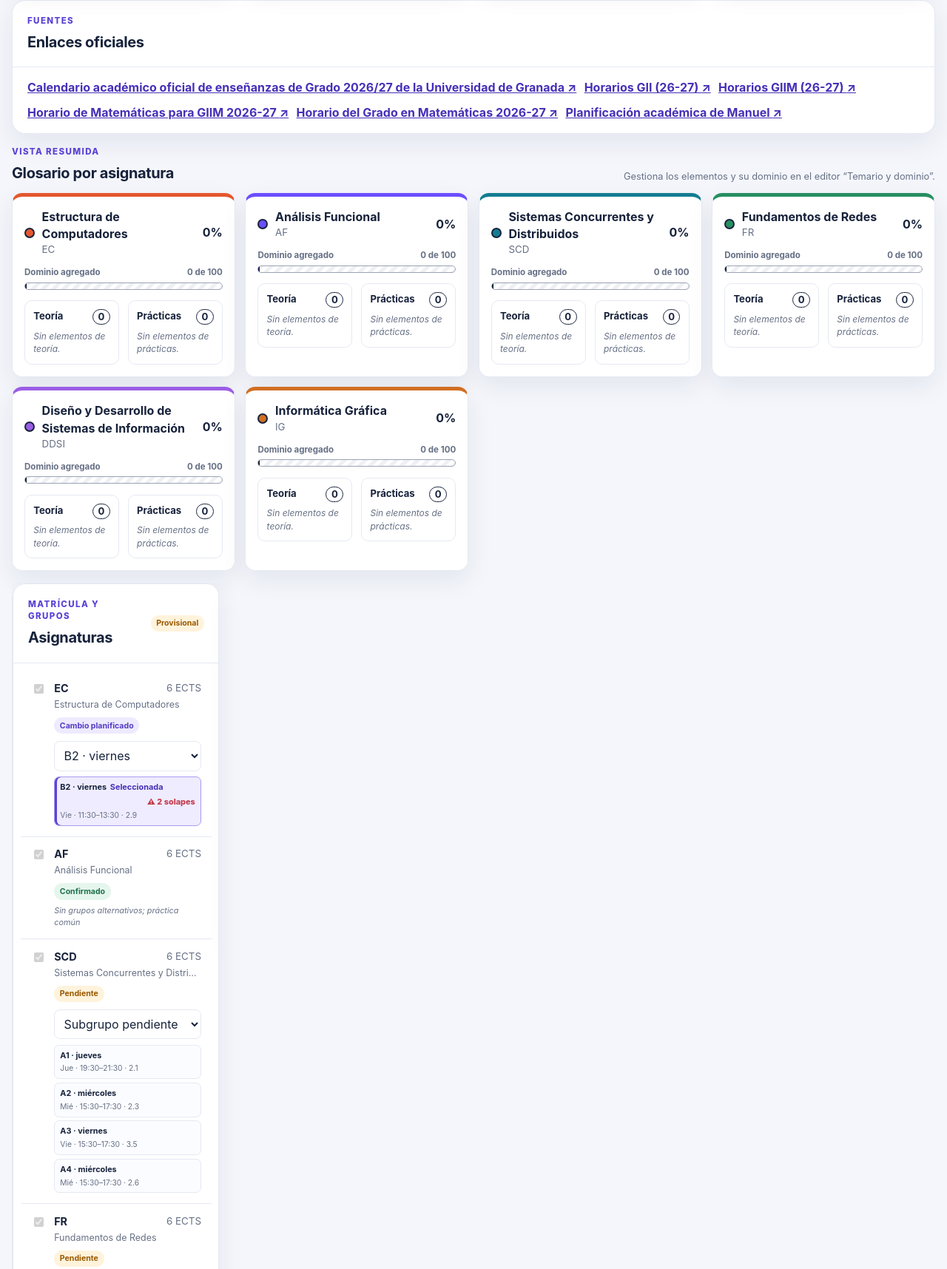
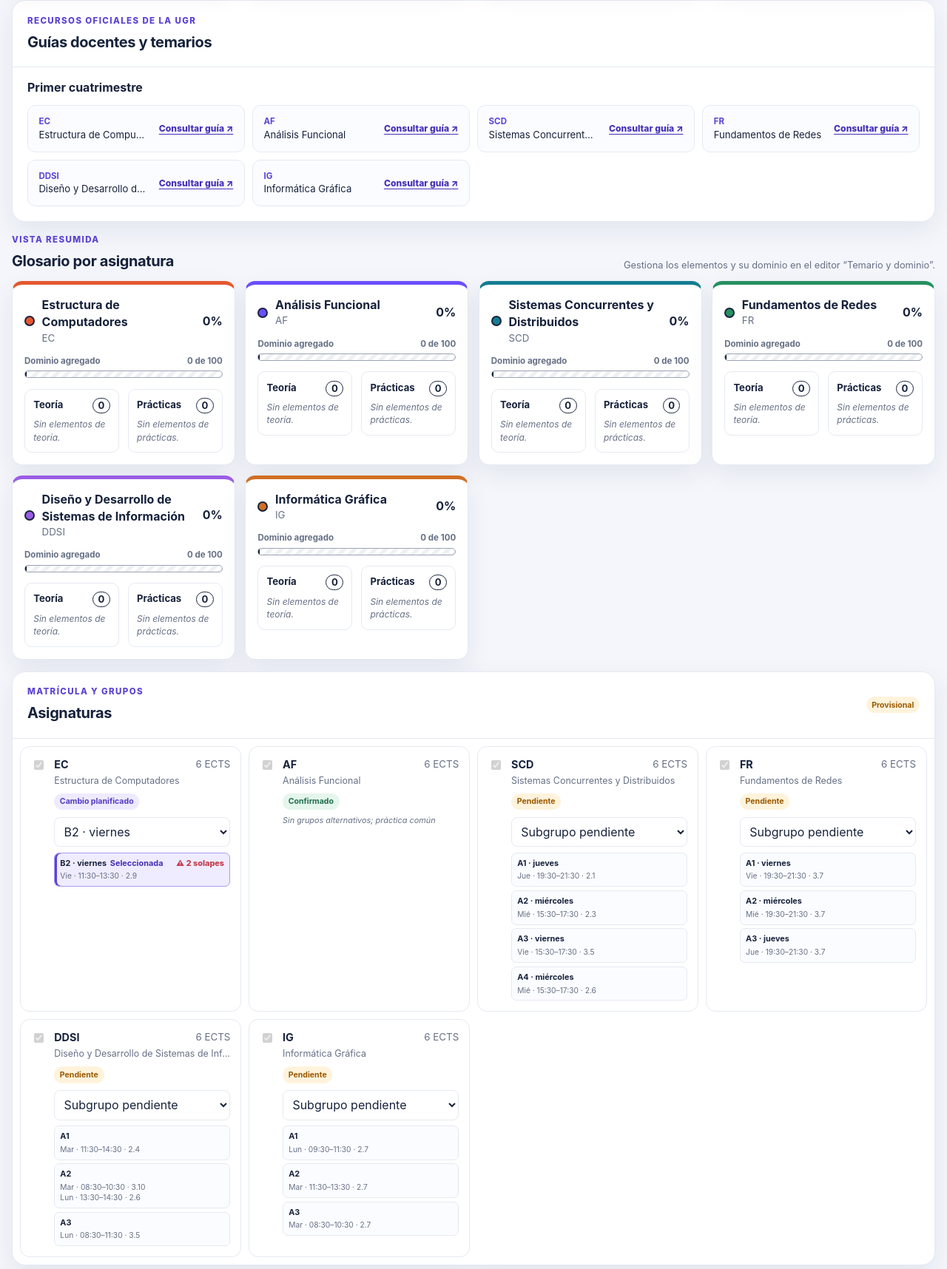
Before and after one commit to UnixorMRS/planificador-estudio, a website with bundled scripts: page index.html in a window 1280 px wide. Shown: the part 2797-4513 px from the top of the page at 74% size. Built offline with nearby package versions, Linux system fonts and the light colour scheme.

Commit message:
Reorganiza guías y panel de asignaturas

```diff
--- a/app.js
+++ b/app.js
@@ -55,7 +55,6 @@ const elements = {
   topicForm: document.querySelector("#topic-form"),
   topicList: document.querySelector("#topic-list"),
   topicGlossaryList: document.querySelector("#topic-glossary-list"),
-  officialLinkList: document.querySelector("#official-link-list"),
   taskForm: document.querySelector("#task-form"),
   taskList: document.querySelector("#task-list"),
   suggestionList: document.querySelector("#suggestion-list"),
@@ -473,12 +472,6 @@ function renderTopics() {
     .join("");
 }
 
-function renderOfficialLinks() {
-  elements.officialLinkList.innerHTML = plan.sources.map((source) =>
-    `<a href="${escapeHtml(source.url)}" target="_blank" rel="noreferrer">${escapeHtml(source.name)} <span aria-hidden="true">↗</span></a>`,
-  ).join("");
-}
-
 function renderTopicGlossaries() {
   const courses = plan.courses.filter((course) => course.term === state.term);
   elements.topicGlossaryList.innerHTML = courses.map((course) => {
@@ -615,7 +608,6 @@ function render() {
   renderForms();
   renderTopics();
   renderTopicGlossaries();
-  renderOfficialLinks();
   renderTasks();
   renderSuggestions();
   renderMetrics();
--- a/index.html
+++ b/index.html
@@ -106,9 +106,14 @@
 
       <div id="notice" class="notice" role="status" hidden></div>
 
-      <section class="official-links panel" aria-labelledby="official-links-title">
-        <div class="section-heading"><div><p class="section-label">Fuentes</p><h2 id="official-links-title">Enlaces oficiales</h2></div></div>
-        <div id="official-link-list" class="official-link-list"></div>
+      <section class="panel guide-panel" aria-labelledby="guide-section-title">
+        <div class="section-heading">
+          <div>
+            <p class="section-label">Recursos oficiales de la UGR</p>
+            <h2 id="guide-section-title">Guías docentes y temarios</h2>
+          </div>
+        </div>
+        <div id="guide-list" class="guide-list"></div>
       </section>
 
       <section class="topic-glossaries" aria-labelledby="topic-glossaries-title">
@@ -116,8 +121,6 @@
         <div id="topic-glossary-list" class="glossary-grid"></div>
       </section>
 
-      <section class="workspace" id="planning-options">
-        <aside class="sidebar">
       <section class="workspace" id="planning-options" aria-label="Herramientas de planificación">
         <aside class="sidebar workspace-panel--courses">
           <div class="section-heading">
@@ -202,15 +205,6 @@
         </article>
       </section>
 
-      <section class="panel guide-panel" aria-labelledby="guide-section-title">
-        <div class="section-heading">
-          <div>
-            <p class="section-label">Recursos oficiales de la UGR</p>
-            <h2 id="guide-section-title">Guías docentes y temarios</h2>
-          </div>
-        </div>
-        <div id="guide-list" class="guide-list"></div>
-      </section>
     </main>
 
     <dialog id="settings-dialog">
--- a/styles.css
+++ b/styles.css
@@ -96,9 +96,6 @@ h2 { margin-bottom: 0; font-size: 1.25rem; letter-spacing: -0.02em; }
   margin-bottom: 1rem; padding: 0.85rem 1rem; border: 1px solid #f0d9b7;
   border-radius: 12px; background: #fff9ed; color: #805219; font-size: 0.9rem;
 }
-.official-links { margin-bottom: 1rem; }
-.official-link-list { display: flex; flex-wrap: wrap; gap: .65rem; padding: 1rem 1.25rem; }
-.official-link-list a { color: var(--primary-dark); font-weight: 750; }
 .topic-glossaries { margin-bottom: 1rem; }
 .glossary-heading { display: flex; justify-content: space-between; align-items: end; gap: 1rem; margin-bottom: .75rem; }
 .glossary-heading > p { margin: 0; color: var(--muted); font-size: .8rem; }
@@ -120,21 +117,13 @@ h2 { margin-bottom: 0; font-size: 1.25rem; letter-spacing: -0.02em; }
 .glossary-component li { padding: .4rem 0; border-top: 1px solid var(--line); font-size: .76rem; }
 .mastery-status { display: block; color: var(--muted); font-size: .68rem; font-weight: 700; }
 .glossary-empty { margin: 0; color: var(--muted); font-size: .75rem; font-style: italic; }
-.workspace { display: grid; grid-template-columns: minmax(280px, 340px) minmax(0, 1fr); gap: 1rem; align-items: start; }
 .workspace {
   display: grid;
-  grid-template-columns:
-    minmax(280px, 0.85fr)
-    minmax(260px, 0.75fr)
-    minmax(360px, 1fr)
-    minmax(460px, 1.3fr)
-    minmax(380px, 1.1fr);
+  grid-template-columns: repeat(2, minmax(0, 1fr));
   gap: 1rem;
   align-items: start;
-  overflow-x: auto;
-  padding-bottom: 0.75rem;
-  scrollbar-gutter: stable;
 }
+.workspace-panel--courses { grid-column: 1 / -1; }
 .sidebar, .calendar-panel, .panel {
   border: 1px solid var(--line); border-radius: var(--radius); background: var(--paper); box-shadow: var(--shadow);
 }
@@ -144,9 +133,9 @@ h2 { margin-bottom: 0; font-size: 1.25rem; letter-spacing: -0.02em; }
   padding: 1.15rem 1.25rem; border-bottom: 1px solid var(--line);
 }
 .section-heading--calendar { min-height: 78px; }
-.course-list { padding: 0.65rem; }
+.course-list { display: grid; grid-template-columns: repeat(auto-fit, minmax(280px, 1fr)); gap: .65rem; padding: 0.65rem; }
 .course-card { padding: 0.85rem; border-radius: 13px; transition: background 150ms ease; }
-.course-card + .course-card { border-top: 1px solid var(--line); border-radius: 0; }
+.course-card { border: 1px solid var(--line); }
 .course-card:hover { background: #fafbfe; }
 .course-head { display: flex; gap: 0.7rem; align-items: flex-start; }
 .course-head input { margin-top: 0.25rem; accent-color: var(--primary); }
@@ -268,8 +257,6 @@ body > footer, .app-shell > footer { display: flex; justify-content: space-betwe
     overflow-x: visible;
     padding-bottom: 0;
   }
-  .course-list { display: grid; grid-template-columns: 1fr; }
-  .course-card + .course-card { border-top: 0; }
   .workspace-panel--study { grid-column: 1 / -1; }
 }
 @media (max-width: 680px) {
@@ -350,8 +337,8 @@ body > footer, .app-shell > footer { display: flex; justify-content: space-betwe
 }
 
 /* Enlaces a las guías docentes oficiales del cuatrimestre activo. */
-.guide-panel { margin-top: 1rem; }
-.guide-list { padding: 1rem 1.25rem 1.25rem; }
+.guide-panel { margin-bottom: 1rem; }
+.guide-list { display: grid; grid-template-columns: minmax(0, 1fr); padding: 1rem 1.25rem 1.25rem; }
 .guide-group h3 { margin-bottom: .75rem; font-size: 1rem; }
 .guide-group ul { display: grid; grid-template-columns: repeat(auto-fit, minmax(270px, 1fr)); gap: .65rem; margin: 0; padding: 0; list-style: none; }
 .guide-item { display: flex; align-items: center; justify-content: space-between; gap: 1rem; padding: .8rem .9rem; border: 1px solid var(--line); border-radius: 11px; background: #fbfcff; }
```
Also changed, not shown: test/app-smoke.test.js (+35 -4 lines).
